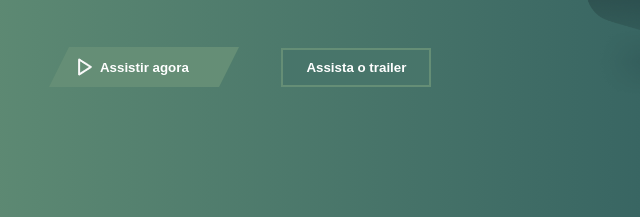
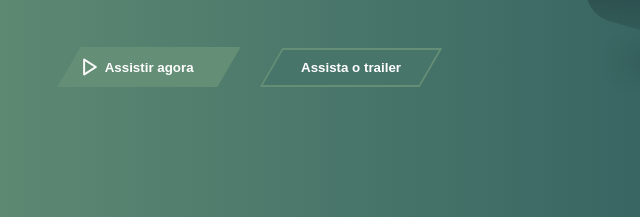
Before and after one commit to DevisonReis/desafio-05-codelandia, a plain HTML site: page index.html in a window 1280 px wide. Shown: the part 447-664 px from the top of the page, 96-736 px from the left. Drawn offline with Linux system fonts and the light colour scheme.

Commit message:
aplicando a propriedade transform: skew(); nos botões

```diff
--- a/estilo/style.css
+++ b/estilo/style.css
@@ -77,8 +77,8 @@ p {
     font-weight: 600;
     padding: 10px;
     margin-left: 15px;
-    margin-right: 40px;
-    width: 150px;
+    margin-right: 20px;
+    width: 160px;
     height: 40px;
     background-color: #658E76;
     color: white;
@@ -86,37 +86,16 @@ p {
     position: relative;
     display: inline-block;
     cursor: pointer;
+    transform: skew(-30deg);
 }
 
-.assista-agora:before {
-    content: "";
-    width: 0px;
-    height: 0px;
-    top: 0px;
-    position: absolute;
-    border-top: 40px solid transparent;
-    border-right: 20px solid #658E76;
-    left: -20px;
-}
-
-.assista-agora::after {
-    content: "";
-    width: 0px;
-    height: 0px;
-    top: 0px;
-    position: absolute;
-    border-bottom: 40px solid transparent;
-    border-left: 20px solid #658E76;
-    right: -20px;
-}
-
-.assista-agora:hover {
+.assista-agora:hover span {
     text-decoration: underline;
 }
 
 .logo-play {
     position: relative;
-    left: -185px;
+    left: -170px;
     top: 4px;
     cursor: pointer;
 }
@@ -124,7 +103,7 @@ p {
 .assista-trailer {
     font-weight: 600;
     padding: 10px;
-    width: 150px;
+    width: 160px;
     color: white;
     background-color: #48756a;
     border-style: none;
@@ -132,6 +111,12 @@ p {
     display: inline-block;
     position: relative;
     cursor: pointer;
+    transform: skew(-30deg);
+}
+
+span {
+    display: inline-block;
+    transform: skew(30deg);
 }
 
 .assista-trailer:hover {
--- a/index.html
+++ b/index.html
@@ -22,9 +22,9 @@
             <h2>Hayao Miyazaki</h2>
             <h1>A viagem<br>de chihiro</h1>
             <p>Chihiro chega a um mundo mágico dominado por uma bruxa. Aqueles que a desobedecem são transformados em animais.</p>
-            <button class="assista-agora">Assistir agora</button>
+            <button class="assista-agora"><span>Assistir agora</span></button>
             <img src="imagens/play.png" alt="" class="logo-play">
-            <button class="assista-trailer" id="inner">Assista o trailer</button>
+            <button class="assista-trailer" id="inner"><span>Assista o trailer</span></button>
         </div>
         <div class="img-chihiro">
             <img src="imagens/ilustracao.png" alt="">
```
